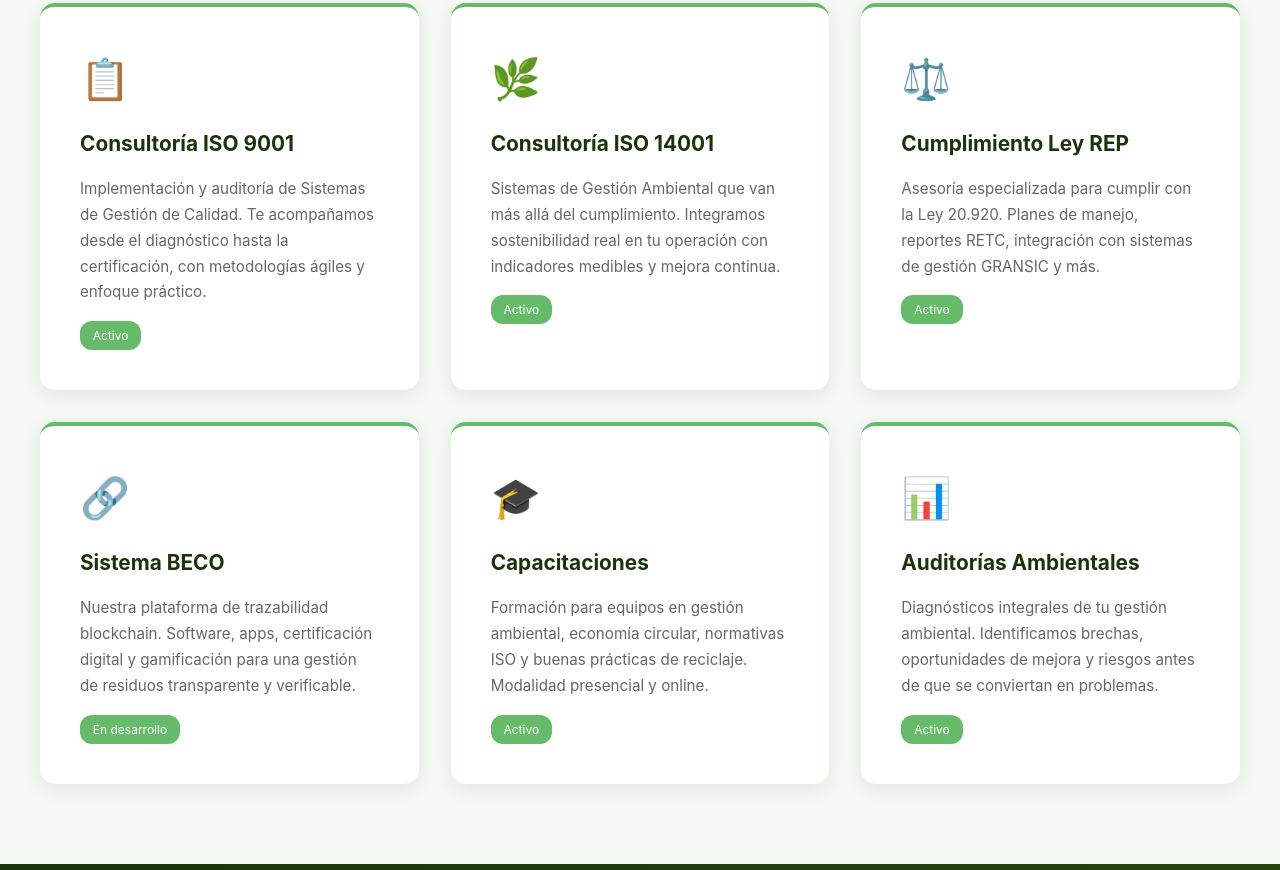
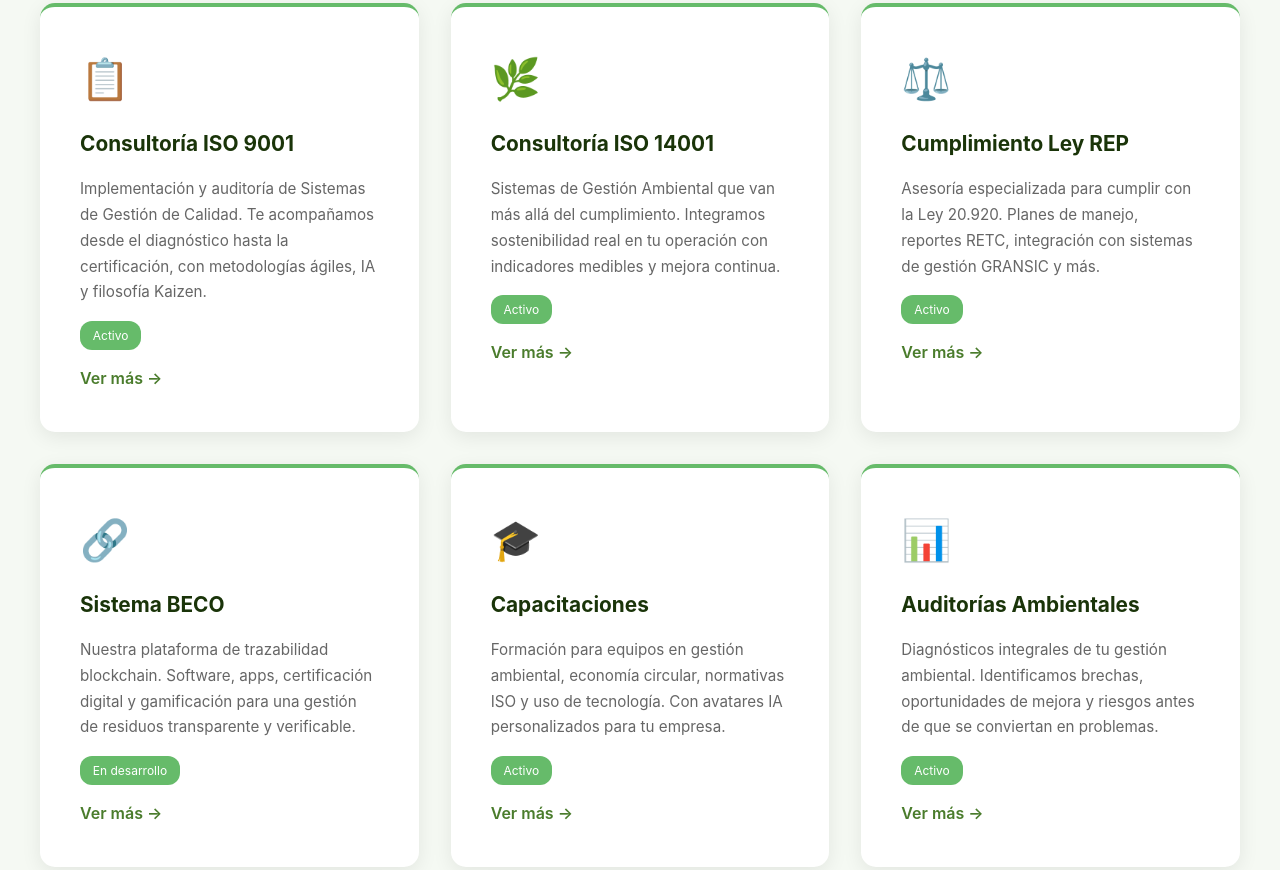
Before and after one commit to GRIAspa/gria-website, a plain HTML site: page index.html in a window 1280 px wide. Shown: the part 2707-3577 px from the top of the page. Drawn offline with Linux system fonts and the light colour scheme.

Commit message:
Update index.html

```diff
--- a/index.html
+++ b/index.html
@@ -908,8 +908,9 @@
                 <div class="service-card">
                     <div class="icon">📋</div>
                     <h3>Consultoría ISO 9001</h3>
-                    <p>Implementación y auditoría de Sistemas de Gestión de Calidad. Te acompañamos desde el diagnóstico hasta la certificación, con metodologías ágiles y enfoque práctico.</p>
+                    <p>Implementación y auditoría de Sistemas de Gestión de Calidad. Te acompañamos desde el diagnóstico hasta la certificación, con metodologías ágiles, IA y filosofía Kaizen.</p>
                     <span class="service-tag">Activo</span>
+                    <a href="servicio-iso-9001.html" style="display: block; margin-top: 1rem; color: var(--gria-light); text-decoration: none; font-weight: 600;">Ver más →</a>
                 </div>
 
                 <div class="service-card">
@@ -917,6 +918,7 @@
                     <h3>Consultoría ISO 14001</h3>
                     <p>Sistemas de Gestión Ambiental que van más allá del cumplimiento. Integramos sostenibilidad real en tu operación con indicadores medibles y mejora continua.</p>
                     <span class="service-tag">Activo</span>
+                    <a href="servicio-iso-14001.html" style="display: block; margin-top: 1rem; color: var(--gria-light); text-decoration: none; font-weight: 600;">Ver más →</a>
                 </div>
 
                 <div class="service-card">
@@ -924,6 +926,7 @@
                     <h3>Cumplimiento Ley REP</h3>
                     <p>Asesoría especializada para cumplir con la Ley 20.920. Planes de manejo, reportes RETC, integración con sistemas de gestión GRANSIC y más.</p>
                     <span class="service-tag">Activo</span>
+                    <a href="servicio-ley-rep.html" style="display: block; margin-top: 1rem; color: var(--gria-light); text-decoration: none; font-weight: 600;">Ver más →</a>
                 </div>
 
                 <div class="service-card">
@@ -931,13 +934,15 @@
                     <h3>Sistema BECO</h3>
                     <p>Nuestra plataforma de trazabilidad blockchain. Software, apps, certificación digital y gamificación para una gestión de residuos transparente y verificable.</p>
                     <span class="service-tag">En desarrollo</span>
+                    <a href="servicio-beco.html" style="display: block; margin-top: 1rem; color: var(--gria-light); text-decoration: none; font-weight: 600;">Ver más →</a>
                 </div>
 
                 <div class="service-card">
                     <div class="icon">🎓</div>
                     <h3>Capacitaciones</h3>
-                    <p>Formación para equipos en gestión ambiental, economía circular, normativas ISO y buenas prácticas de reciclaje. Modalidad presencial y online.</p>
+                    <p>Formación para equipos en gestión ambiental, economía circular, normativas ISO y uso de tecnología. Con avatares IA personalizados para tu empresa.</p>
                     <span class="service-tag">Activo</span>
+                    <a href="servicio-capacitaciones.html" style="display: block; margin-top: 1rem; color: var(--gria-light); text-decoration: none; font-weight: 600;">Ver más →</a>
                 </div>
 
                 <div class="service-card">
@@ -945,6 +950,7 @@
                     <h3>Auditorías Ambientales</h3>
                     <p>Diagnósticos integrales de tu gestión ambiental. Identificamos brechas, oportunidades de mejora y riesgos antes de que se conviertan en problemas.</p>
                     <span class="service-tag">Activo</span>
+                    <a href="servicio-auditorias.html" style="display: block; margin-top: 1rem; color: var(--gria-light); text-decoration: none; font-weight: 600;">Ver más →</a>
                 </div>
             </div>
         </div>
```
